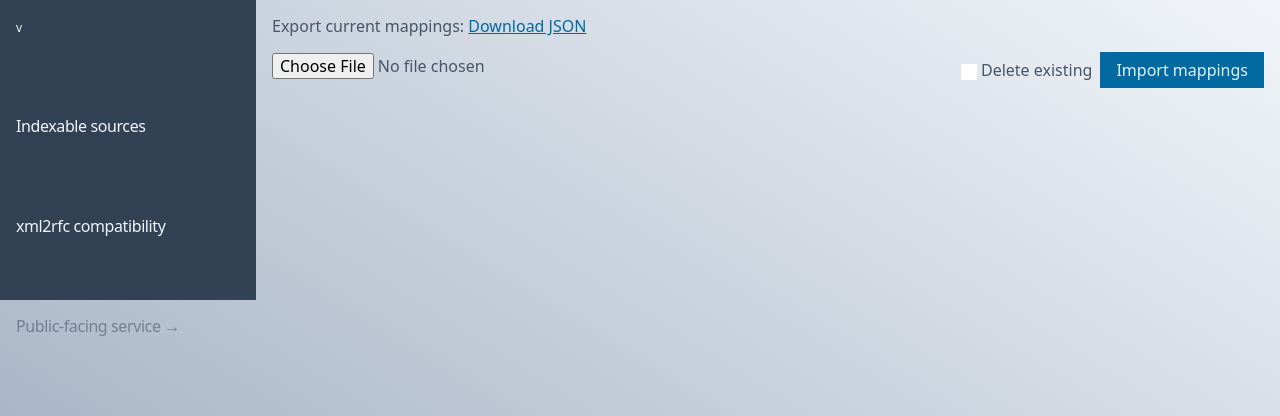
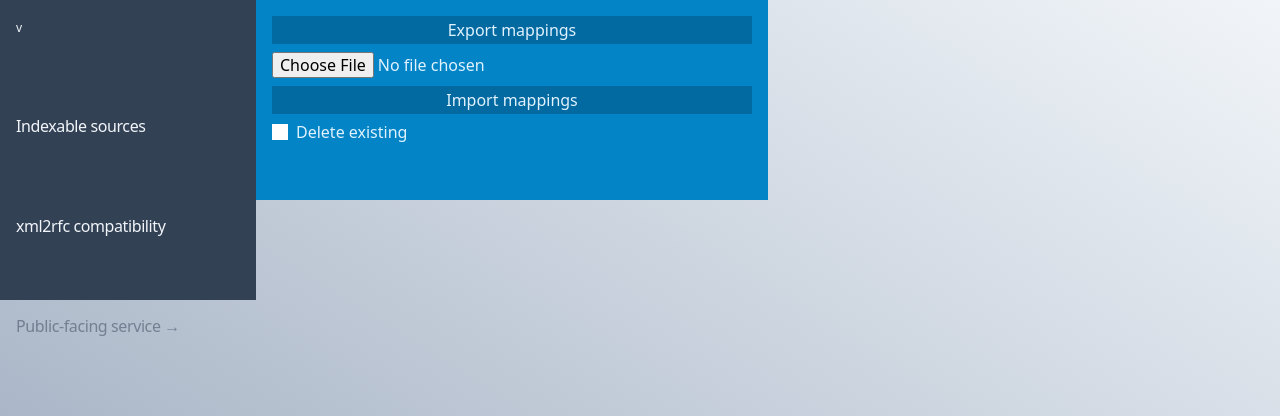
Before and after one commit to ietf-tools/bibxml-service, a Django app: template management/templates/management/xml2rfc.html in a window 1280 px wide. Shown: the top 416 px of the page. Run offline with Django 3.2, Linux system fonts and the light colour scheme; the template is opened without the code that fills it, so the values that code supplies are empty; style sheets or scripts are compiled from the project's sources; parts of the project's set-up code (start-up, migrations or seed data) failed here and were passed over; some libraries are stand-ins or nearby versions.

Commit message:
chore(gui): better xml2rfc compat dashboard

```diff
--- a/management/templates/management/xml2rfc.html
+++ b/management/templates/management/xml2rfc.html
@@ -11,6 +11,48 @@
 {% endblock %}
 
 {% block content %}
+  {% include "_messages.html" with htmlclass="md:col-span-2" %}
+
+  <div class="
+    p-4
+    md:col-start-1
+    bg-sky-600 text-sky-100
+    leading-tight
+    md:row-span-2
+    flex flex-col space-y-2 md:overflow-hidden
+  ">
+    <div>
+      <a
+        class="text-center py-1 button block hover:no-underline whitespace-nowrap"
+        href="{% url "manage_xml2rfc_export_manual_map" %}"
+        download="bibxml-service-xml2rfc-path-map.json"
+      >
+        Export mappings
+      </a>
+    </div>
+    <form
+      method="POST"
+      enctype="multipart/form-data"
+      action="{% url "manage_xml2rfc_import_manual_map" %}"
+    >
+      {% csrf_token %}
+      <div class="
+        flex flex-col
+        space-y-2
+      ">
+        <input id="importFile" type="file" name="map_json" class="m-0" accept=".json" />
+        <button type="submit" class="grow button py-1">Import mappings</button>
+        <label
+          for="importClearCheckbox"
+          class="flex flex-row flex-nowrap items-center space-x-2"
+          title="Deletes any previously existing mappings. If import succeeds, only imported mappings will exist."
+        >
+          <input type="checkbox" class="text-sky-600" name="clear" id="importClearCheckbox" />
+          <span class="whitespace-nowrap">Delete existing</span>
+        </label>
+      </div>
+    </form>
+  </div>
   {% for dir in available_paths %}
     <article class="{% include "_list_item_classes.html" %} leading-tight">
       <div class="{% include "_list_item_inner_classes.html" %} px-4 overflow-hidden">
@@ -41,41 +83,4 @@
       </div>
     </article>
   {% endfor %}
-
-  {{ block.super }}
-
-  <div class="p-4 leading-tight md:col-span-2 flex flex-col space-y-2 md:overflow-hidden">
-    <div>
-      Export current mappings:
-      <a
-        class="link whitespace-nowrap"
-        href="{% url "manage_xml2rfc_export_manual_map" %}"
-        download="bibxml-service-xml2rfc-path-map.json"
-      >
-        Download JSON
-      </a>
-    </div>
-    <form
-      method="POST"
-      enctype="multipart/form-data"
-      action="{% url "manage_xml2rfc_import_manual_map" %}"
-    >
-      {% csrf_token %}
-      <div class="
-        flex flex-col space-y-2
-        md:flex-row md:flex-nowrap
-        md:items-center
-        md:whitespace-nowrap
-        md:overflow-hidden
-        md:space-x-2
-      ">
-        <input type="file" name="map_json" class="grow" />
-        <label for="importClearCheckbox">
-          <input type="checkbox" class="text-sky-600" name="clear" id="importClearCheckbox" />
-          Delete existing
-        </label>
-        <button type="submit" class="button py-2">Import mappings</button>
-      </div>
-    </form>
-  </div>
 {% endblock %}
```
